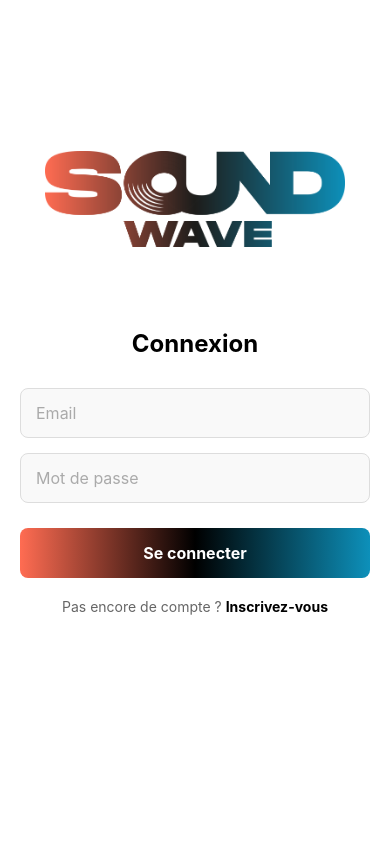
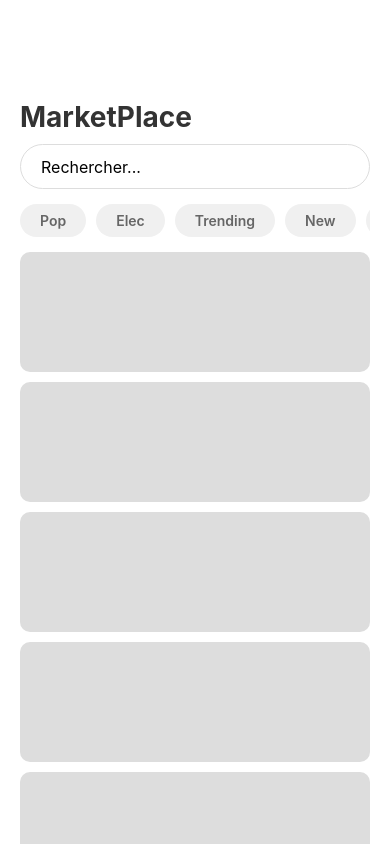
Before and after one commit to clementbas/SoundWave, a React Native app in the folder dev/: screen /Marketplace in a window 390 px wide. Shown: the top 844 px of the page. Built offline with nearby package versions, Linux system fonts and the light colour scheme.

Commit message:
updates home

```diff
--- a/dev/App.tsx
+++ b/dev/App.tsx
@@ -7,6 +7,7 @@ import HomePage from './App/homePage'; // Page d'accueil
 import UploadPage from './App/upload';
 import ProductPage from './App/productPage';
 import profilePage from './App/profilePage'; // Page de profil
+import MarketPlace from './App/marketplace';
 import { TouchableOpacity, Text } from 'react-native';
 import { Ionicons } from '@expo/vector-icons'; // Librairie d'icônes
 
@@ -60,6 +61,7 @@ export default function App() {
           options={{ headerShown: false }} />
 
         <Stack.Screen name="profilePage" component={profilePage} options={{ headerShown: false }} />
+        <Stack.Screen name='Marketplace' component={MarketPlace} options={{ headerShown: false }}/>
       </Stack.Navigator>
     </NavigationContainer>
   );
--- a/dev/App/homePage.tsx
+++ b/dev/App/homePage.tsx
@@ -92,13 +92,13 @@ export default function HomePage({ navigation }: { navigation: any }) {
 
       {/* Footer fixe */}
       <View style={styles.footer}>
-        <TouchableOpacity style={styles.feedButton} onPress={() => alert('Feed')}>
+        <TouchableOpacity style={styles.feedButton} onPress={() => navigation.navigate('HomePage')}>
           <AntDesign name="home" size={40} color="#000" />
         </TouchableOpacity>
         <TouchableOpacity style={styles.uploadButton} onPress={() => navigation.navigate('Upload')}>
           <Feather name="upload" size={40} color="#fff" />
         </TouchableOpacity>
-        <TouchableOpacity style={styles.shopButton} onPress={() => alert('MarketPlace')}>
+        <TouchableOpacity style={styles.shopButton} onPress={() => navigation.navigate('Marketplace')}>
           <Feather name="shopping-bag" size={40} color="#000" />
         </TouchableOpacity>
       </View>
--- /dev/null
+++ b/dev/App/marketplace.tsx
@@ -0,0 +1,179 @@
+import React, { useState } from 'react';
+import Feather from 'react-native-vector-icons/Feather';
+import AntDesign from 'react-native-vector-icons/AntDesign';
+import { View, Text, StyleSheet, TextInput, ScrollView, TouchableOpacity } from 'react-native';
+
+export default function MarketPlace({ navigation }: { navigation: any }) {
+  const [searchText, setSearchText] = useState('');
+  const [selectedStyle, setSelectedStyle] = useState(null);
+
+  const musicStyles = ['Pop', 'Elec', 'Trending', 'New', 'Rock', 'Jazz','Rap','Classic'];
+  const boxes = Array(10).fill(null); // Exemple de données pour les boxes
+
+  return (
+    <View style={styles.container}>
+        <ScrollView
+        style={styles.container}
+        contentContainerStyle={{ paddingBottom: 30 }}
+        keyboardShouldPersistTaps="handled"
+        >
+        {/* Titre */}
+        <Text style={styles.title}>MarketPlace</Text>
+
+        {/* Barre de recherche */}
+        <TextInput
+            style={styles.searchBar}
+            placeholder="Rechercher..."
+            value={searchText}
+            onChangeText={setSearchText}
+        />
+
+        {/* Carrousel des styles musicaux */}
+        <ScrollView
+            horizontal
+            showsHorizontalScrollIndicator={false}
+            style={styles.carousel}
+            contentContainerStyle={styles.carouselContent}
+        >
+            {musicStyles.map((style, index) => (
+            <TouchableOpacity
+                key={index}
+                style={[
+                styles.styleButton,
+                selectedStyle === style && styles.styleButtonSelected
+                ]}
+                onPress={() => setSelectedStyle(style)}
+            >
+                <Text style={[
+                styles.styleButtonText,
+                selectedStyle === style && styles.styleButtonTextSelected
+                ]}>
+                {style}
+                </Text>
+            </TouchableOpacity>
+            ))}
+        </ScrollView>
+
+        {/* Liste des boxes */}
+        <View style={styles.boxesContent}>
+            {boxes.map((_, idx) => (
+            <View key={idx} style={styles.followingBox} />
+            ))}
+        </View>
+        </ScrollView>
+        <View style={styles.footer}>
+        <TouchableOpacity style={styles.feedButton} onPress={() => navigation.navigate('Homepage')}>
+          <AntDesign name="home" size={40} color="#000" />
+        </TouchableOpacity>
+        <TouchableOpacity style={styles.uploadButton} onPress={() => navigation.navigate('Upload')}>
+          <Feather name="upload" size={40} color="#fff" />
+        </TouchableOpacity>
+        <TouchableOpacity style={styles.shopButton} onPress={() => navigation.navigate('Marketplace')}>
+          <Feather name="shopping-bag" size={40} color="#000" />
+        </TouchableOpacity>
+      </View>
+    </View>
+  );
+}
+
+const styles = StyleSheet.create({
+  container: {
+    flex: 1,
+    backgroundColor: '#fff',
+    paddingTop: 50,
+    paddingHorizontal: 10,
+  },
+  title: {
+    fontSize: 28,
+    fontWeight: 'bold',
+    marginBottom: 10,
+    color: '#333',
+  },
+  searchBar: {
+    height: 45,
+    borderColor: '#ddd',
+    borderWidth: 1,
+    borderRadius: 25,
+    paddingHorizontal: 20,
+    marginBottom: 15,
+    fontSize: 16,
+  },
+  carousel: {
+    maxHeight: 50,
+    marginBottom: 15,
+  },
+  carouselContent: {
+    alignItems: 'center',
+  },
+  styleButton: {
+    paddingVertical: 8,
+    paddingHorizontal: 20,
+    backgroundColor: '#f0f0f0',
+    borderRadius: 25,
+    marginRight: 10,
+  },
+  styleButtonSelected: {
+    backgroundColor: '#0D90BA',
+  },
+  styleButtonText: {
+    color: '#666',
+    fontWeight: '600',
+  },
+  styleButtonTextSelected: {
+    color: '#fff',
+  },
+  boxesContent: {
+    paddingBottom: 20,
+  },
+  followingBox: {
+    width: '100%',
+    height: 120,
+    backgroundColor: '#ddd',
+    borderRadius: 10,
+    marginBottom: 10,
+  },
+  footer: {
+    position: 'absolute',
+    bottom: 0,
+    left: 0,
+    right: 0,
+    height: 100,
+    flexDirection: 'row',
+    alignItems: 'center',
+    justifyContent: 'center',
+    backgroundColor: '#fff', // Ajoute un fond blanc pour le footer
+    borderTopWidth: 1,
+    borderTopColor: '#ddd',
+  },
+  uploadButton: {
+    backgroundColor: '#FF6C52',
+    width: 70,
+    height: 70,
+    borderRadius: 35,
+    justifyContent: 'center',
+    alignItems: 'center',
+    shadowColor: '#000',
+    shadowOpacity: 0.3,
+    shadowOffset: { width: 0, height: 3 },
+    elevation: 5,
+    position: 'absolute',
+    top: '50%',
+    transform: [{ translateY: -35 }],
+  },
+  shopButton: {
+    shadowColor: '#000',
+    shadowOpacity: 0.3,
+    shadowOffset: { width: 0, height: 3 },
+    elevation: 5,
+    position: 'absolute',
+    right: 20,
+  },
+  feedButton: {
+    shadowColor: '#000',
+    shadowOpacity: 0.3,
+    shadowOffset: { width: 0, height: 3 },
+    elevation: 5,
+    position: 'absolute',
+    left: 20,
+  },
+});
```
